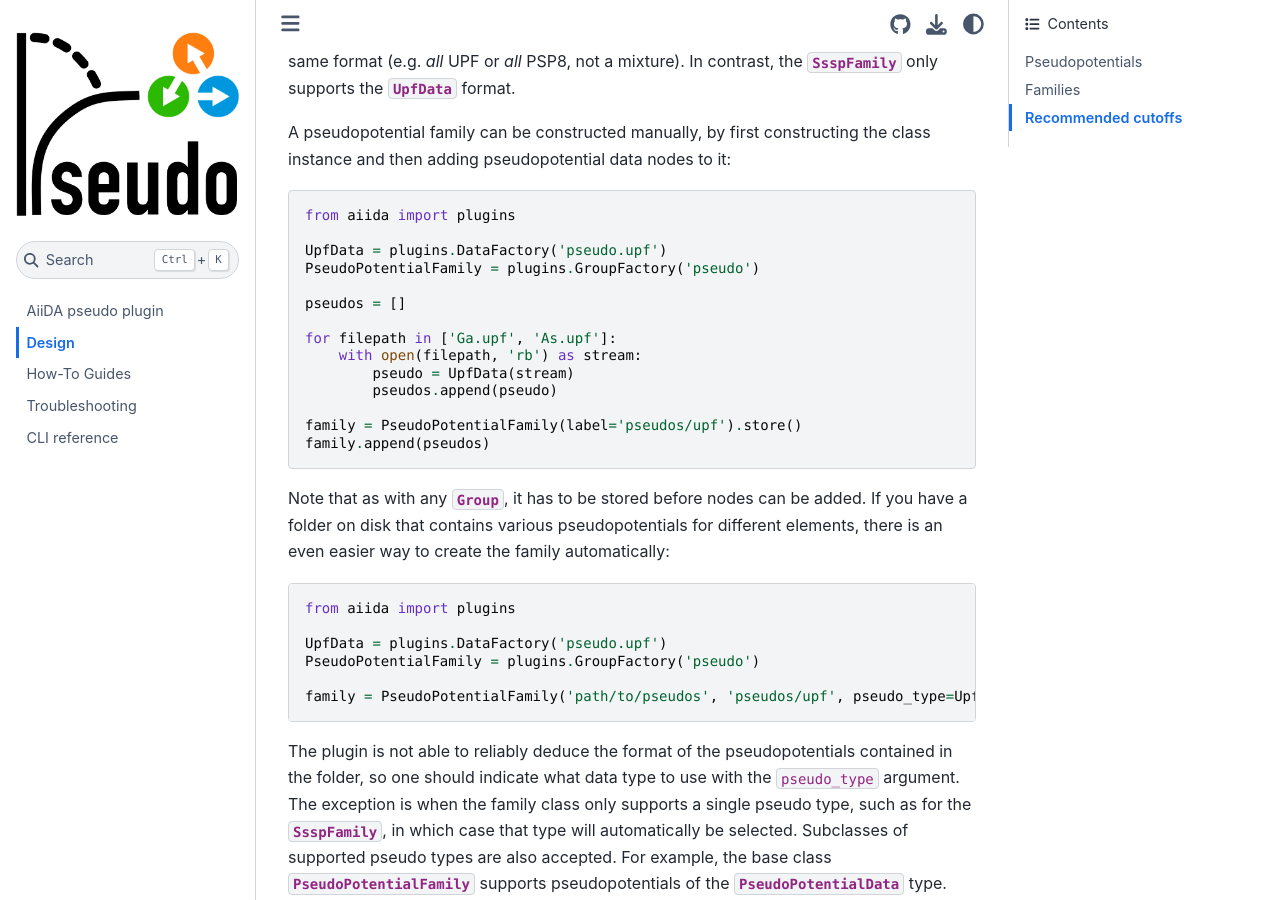
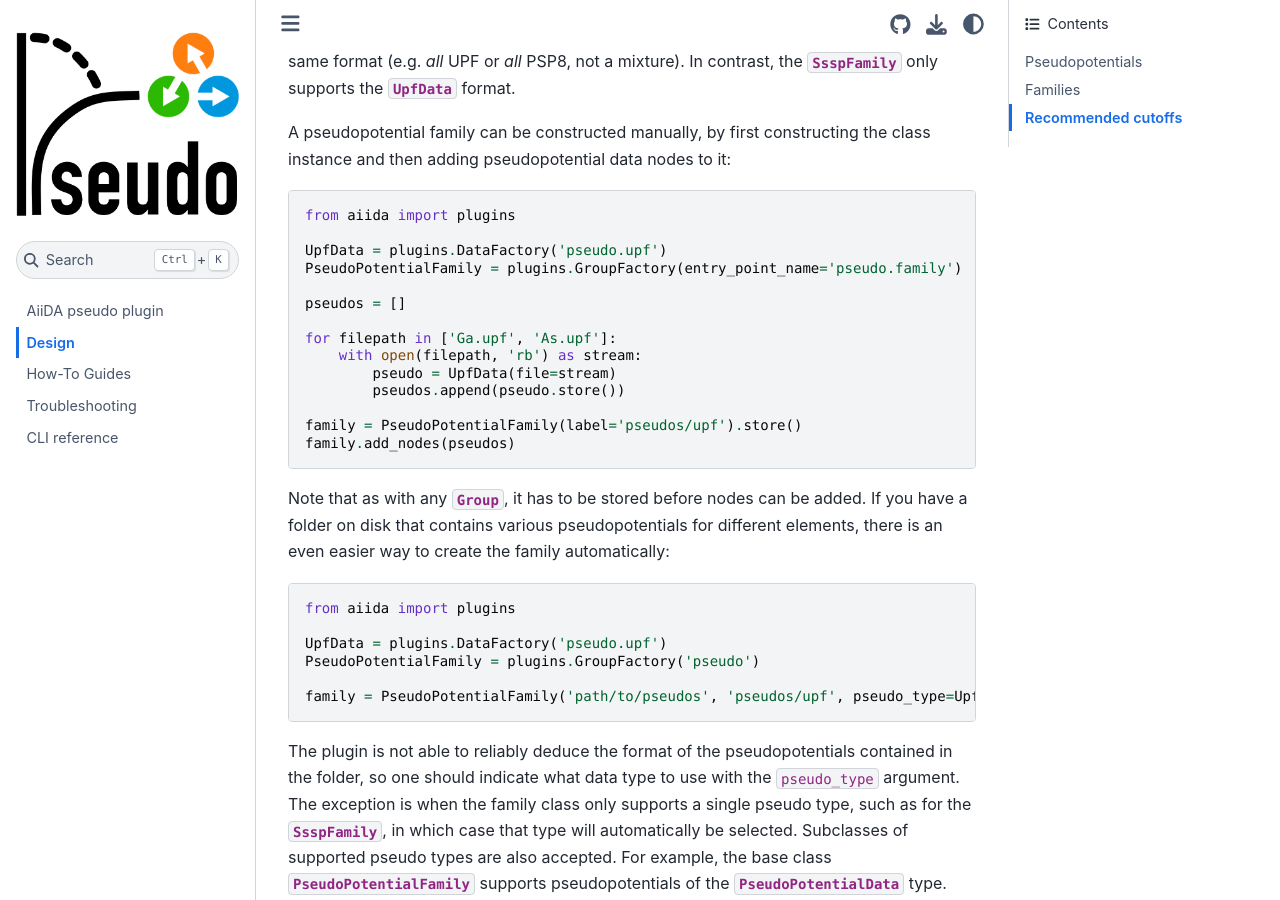
Before and after one commit to aiidateam/aiida-pseudo, a Sphinx documentation site: the page built from docs/source/design.rst, in a window 1280 px wide and 900 px high, scrolled down 1803 px. Built offline with Sphinx 7.4.7 and the Sphinx Book theme 1.1.4, drawn with Linux system fonts in a browser that asks for light colours; pages that are not in the unit, such as notebooks, are missing from menus.

Commit message:
Udjusted the documentation regarding the creating of a pseudo family, to probably the latest version.

```diff
--- a/docs/source/design.rst
+++ b/docs/source/design.rst
@@ -71,17 +71,17 @@ A pseudopotential family can be constructed manually, by first constructing the
     from aiida import plugins
 
     UpfData = plugins.DataFactory('pseudo.upf')
-    PseudoPotentialFamily = plugins.GroupFactory('pseudo')
+    PseudoPotentialFamily = plugins.GroupFactory(entry_point_name='pseudo.family')
 
     pseudos = []
 
     for filepath in ['Ga.upf', 'As.upf']:
         with open(filepath, 'rb') as stream:
-            pseudo = UpfData(stream)
-            pseudos.append(pseudo)
+            pseudo = UpfData(file=stream)
+            pseudos.append(pseudo.store())
 
     family = PseudoPotentialFamily(label='pseudos/upf').store()
-    family.append(pseudos)
+    family.add_nodes(pseudos)
 
 Note that as with any :py:class:`~aiida.orm.Group`, it has to be stored before nodes can be added.
 If you have a folder on disk that contains various pseudopotentials for different elements, there is an even easier way to create the family automatically:
```
